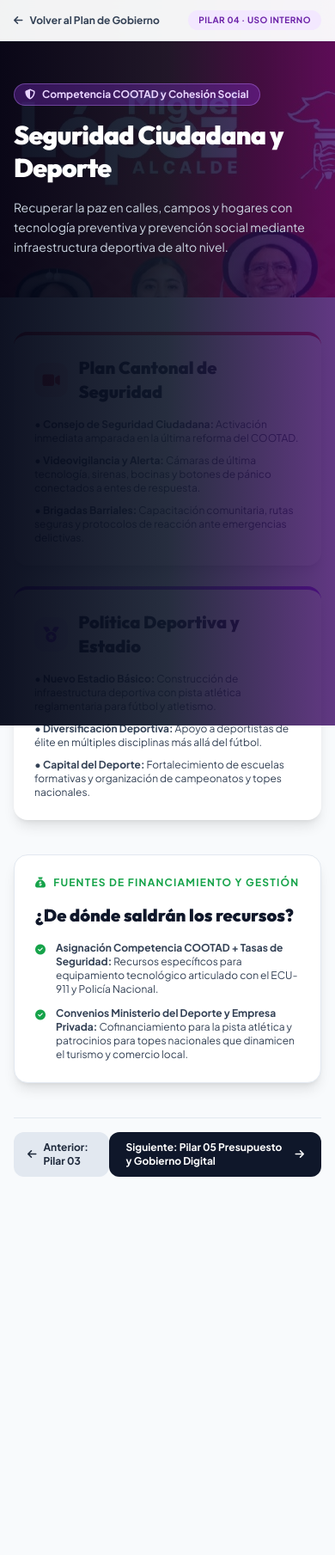
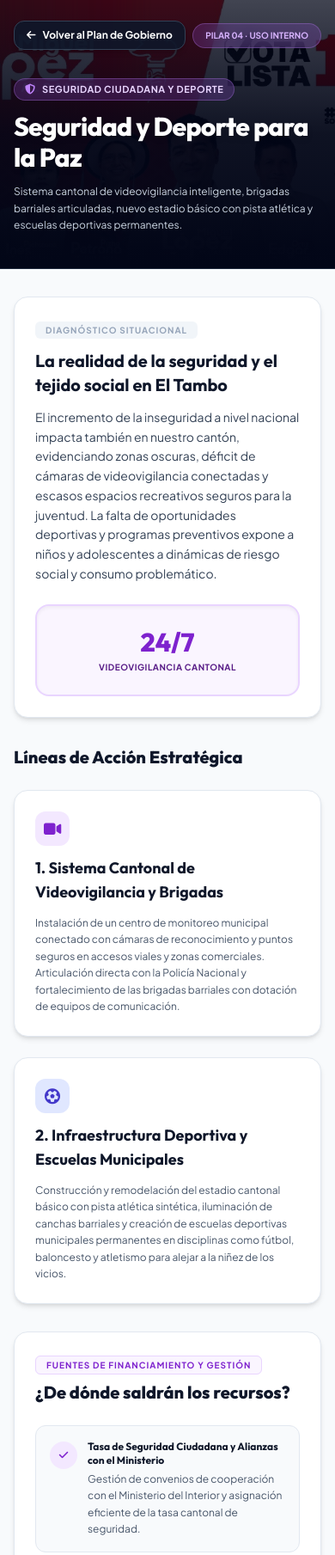
Before and after one commit to PabloAugustoE/miguel-lopez-alcalde, a plain HTML site: page propuesta-seguridad.html in a window 390 px wide. Shown: the top 1809 px of the page at 86% size. Before the commit the page ends 1409 px from the top, so only its background shows below. Drawn offline with nearby package versions, Linux system fonts and the light colour scheme.

Commit message:
Update propuesta-seguridad.html

```diff
--- a/propuesta-seguridad.html
+++ b/propuesta-seguridad.html
@@ -3,109 +3,186 @@
 <head>
   <meta charset="UTF-8">
   <meta name="viewport" content="width=device-width, initial-scale=1.0">
-  <title>Pilar 04: Seguridad Ciudadana y Deporte | Miguel López 2027</title>
+  <title>Seguridad y Deporte | Pilar 04 - Miguel López Alcalde 2027</title>
+
+  <!-- Tailwind CSS CDN -->
   <script src="https://cdn.tailwindcss.com"></script>
-  <link href="https://fonts.googleapis.com/css2?family=Outfit:wght@400;600;700;800;900&family=Plus+Jakarta+Sans:wght@400;500;600;700&display=swap" rel="stylesheet">
+
+  <!-- Google Fonts & FontAwesome -->
+  <link rel="preconnect" href="https://fonts.googleapis.com">
+  <link rel="preconnect" href="https://fonts.gstatic.com" crossorigin>
+  <link href="https://fonts.googleapis.com/css2?family=Outfit:wght@300;400;500;600;700;800&family=Plus+Jakarta+Sans:wght@400;500;600;700&display=swap" rel="stylesheet">
   <link rel="stylesheet" href="https://cdnjs.cloudflare.com/ajax/libs/font-awesome/6.4.0/css/all.min.css">
+
   <script>
     tailwind.config = {
       theme: {
         extend: {
-          fontFamily: { sans: ['"Plus Jakarta Sans"', 'sans-serif'], display: ['"Outfit"', 'sans-serif'] },
-          colors: { tambo: { red: '#dc2626', green: '#16a34a', dark: '#0f172a', light: '#f8fafc' } }
+          fontFamily: {
+            sans: ['"Plus Jakarta Sans"', 'sans-serif'],
+            display: ['"Outfit"', 'sans-serif'],
+          },
+          colors: {
+            tambo: {
+              red: '#dc2626',
+              green: '#16a34a',
+              dark: '#0f172a',
+              light: '#f8fafc',
+            }
+          }
         }
       }
     }
   </script>
-  <link rel="stylesheet" href="css/ficha-interna.css">
+  <link rel="stylesheet" href="css/styles.css">
 </head>
-<body class="bg-tambo-light text-tambo-dark font-sans antialiased">
+<body class="bg-slate-50 text-slate-900 font-sans antialiased selection:bg-purple-600 selection:text-white overflow-x-hidden">
 
-  <header class="sticky top-0 z-50 bg-white/95 backdrop-blur-md border-b border-slate-200 px-4 py-3 shadow-sm">
-    <div class="max-w-5xl mx-auto flex items-center justify-between">
-      <a href="index.html#propuestas" class="inline-flex items-center gap-2 text-xs sm:text-sm font-extrabold text-slate-700 hover:text-tambo-red transition-colors">
-        <i class="fa-solid fa-arrow-left"></i> Volver al Plan de Gobierno
-      </a>
-      <span class="bg-purple-100 text-purple-800 text-[10px] sm:text-xs font-black px-3 py-1 rounded-full uppercase tracking-wider">Pilar 04 · Uso Interno</span>
+  <!-- ==========================================
+       HEADER / BANNER SUPERIOR (FLUJO NATURAL Y SEGURO)
+       ========================================== -->
+  <header class="relative w-full bg-slate-950 px-4 sm:px-8 pt-6 pb-10 sm:pb-14 border-b border-slate-800 overflow-hidden">
+    <!-- Imagen de fondo estricta (absolute contenida en el header) -->
+    <div class="absolute inset-0 bg-cover bg-center opacity-25 pointer-events-none" style="background-image: url('assets/img/miguel-consejales.jpg');"></div>
+
+    <!-- Gradiente oscurecedor limitado únicamente al header -->
+    <div class="absolute inset-0 bg-gradient-to-t from-slate-950 via-slate-950/80 to-transparent pointer-events-none"></div>
+
+    <!-- Contenido del Header -->
+    <div class="max-w-4xl mx-auto w-full relative z-10 space-y-6">
+
+      <!-- Barra superior de navegación -->
+      <div class="flex justify-between items-center">
+        <a href="index.html" class="text-xs sm:text-sm font-bold text-white hover:text-purple-400 transition-colors flex items-center gap-2 bg-slate-900/90 px-3.5 py-2 rounded-xl border border-slate-700 shadow-md">
+          <i class="fa-solid fa-arrow-left"></i> Volver al Plan de Gobierno
+        </a>
+        <span class="text-[10px] sm:text-xs font-extrabold bg-purple-500/20 text-purple-300 border border-purple-400/30 px-3.5 py-1.5 rounded-full backdrop-blur-md">
+          PILAR 04 · USO INTERNO
+        </span>
+      </div>
+
+      <!-- Títulos y descripción del Banner -->
+      <div class="space-y-3 pt-2">
+        <div class="inline-flex items-center gap-2 bg-purple-500/20 border border-purple-400/30 px-3 py-1 rounded-full backdrop-blur-md">
+          <i class="fa-solid fa-shield-halved text-purple-400 text-xs"></i>
+          <span class="text-[11px] sm:text-xs font-bold text-purple-200 uppercase tracking-wider">Seguridad Ciudadana y Deporte</span>
+        </div>
+        <h1 class="text-3xl sm:text-5xl font-display font-black text-white tracking-tight drop-shadow-md">
+          Seguridad y Deporte para la Paz
+        </h1>
+        <p class="text-xs sm:text-base text-slate-300 max-w-2xl leading-relaxed">
+          Sistema cantonal de videovigilancia inteligente, brigadas barriales articuladas, nuevo estadio básico con pista atlética y escuelas deportivas permanentes.
+        </p>
+      </div>
+
     </div>
   </header>
 
-  <section class="ficha-hero-bg py-12 sm:py-16 px-4 text-white" style="background-image: url('assets/img/miguel-consejales.jpg');">
-    <div class="absolute inset-0 bg-gradient-to-r from-slate-950/95 via-slate-900/90 to-purple-950/80"></div>
-    <div class="max-w-5xl mx-auto relative z-10 space-y-4">
-      <div class="inline-flex items-center gap-2 bg-purple-600/30 border border-purple-400/40 px-3 py-1 rounded-full text-xs font-bold text-purple-200">
-        <i class="fa-solid fa-shield-halved"></i> Competencia COOTAD y Cohesión Social
-      </div>
-      <h1 class="text-3xl sm:text-5xl font-display font-black tracking-tight leading-tight">
-        Seguridad Ciudadana y Deporte
-      </h1>
-      <p class="text-sm sm:text-lg text-slate-300 max-w-3xl leading-relaxed">
-        Recuperar la paz en calles, campos y hogares con tecnología preventiva y prevención social mediante infraestructura deportiva de alto nivel.
-      </p>
-    </div>
-  </section>
+  <!-- ==========================================
+       CONTENIDO PRINCIPAL AMPLIADO
+       ========================================== -->
+  <main class="relative z-20 bg-slate-50 py-8 sm:py-12 px-4 sm:px-6">
+    <div class="max-w-4xl mx-auto space-y-8 sm:space-y-10">
 
-  <main class="max-w-5xl mx-auto px-4 py-10 space-y-10">
+      <!-- 1. DIAGNÓSTICO SITUACIONAL -->
+      <section class="bg-white rounded-2xl p-6 sm:p-8 shadow-md border border-slate-200 space-y-4">
+        <div class="flex flex-col md:flex-row items-start md:items-center justify-between gap-6">
+          <div class="space-y-3 flex-1">
+            <span class="text-[10px] font-black text-slate-400 uppercase tracking-widest bg-slate-100 px-3 py-1 rounded-md">Diagnóstico Situacional</span>
+            <h2 class="text-xl sm:text-2xl font-display font-bold text-slate-900">La realidad de la seguridad y el tejido social en El Tambo</h2>
+            <p class="text-sm sm:text-base text-slate-700 leading-relaxed">
+              El incremento de la inseguridad a nivel nacional impacta también en nuestro cantón, evidenciando zonas oscuras, déficit de cámaras de videovigilancia conectadas y escasos espacios recreativos seguros para la juventud. La falta de oportunidades deportivas y programas preventivos expone a niños y adolescentes a dinámicas de riesgo social y consumo problemático.
+            </p>
+          </div>
+          <!-- Tarjeta de indicador lateral -->
+          <div class="bg-purple-50 border-2 border-purple-200 rounded-2xl p-6 text-center shrink-0 w-full md:w-auto shadow-inner">
+            <span class="text-3xl sm:text-4xl font-display font-black text-purple-700 block">24/7</span>
+            <span class="text-[10px] font-extrabold text-purple-900 uppercase tracking-wider block mt-1">Videovigilancia cantonal</span>
+          </div>
+        </div>
+      </section>
 
-    <!-- Bloque Doble: Seguridad + Deporte -->
-    <div class="grid md:grid-cols-2 gap-6">
+      <!-- 2. LÍNEAS DE ACCIÓN ESTRATÉGICA -->
+      <div class="space-y-6">
+        <h2 class="text-xl sm:text-3xl font-display font-black text-slate-900">Líneas de Acción Estratégica</h2>
 
-      <!-- Sub-eje Seguridad -->
-      <div class="bg-white rounded-2xl p-6 shadow-lg border-t-4 border-t-tambo-red space-y-4">
-        <div class="flex items-center gap-3">
-          <div class="w-10 h-10 rounded-xl bg-red-100 text-tambo-red flex items-center justify-center text-lg"><i class="fa-solid fa-video"></i></div>
-          <h3 class="font-display font-black text-xl text-slate-900">Plan Cantonal de Seguridad</h3>
+        <div class="grid gap-6">
+          <!-- Tarjeta 1 -->
+          <div class="bg-white rounded-2xl p-6 shadow-md border border-slate-200 space-y-3">
+            <div class="w-10 h-10 rounded-xl bg-purple-100 text-purple-700 flex items-center justify-center text-lg">
+              <i class="fa-solid fa-video"></i>
+            </div>
+            <h3 class="font-display font-bold text-slate-900 text-lg">1. Sistema Cantonal de Videovigilancia y Brigadas</h3>
+            <p class="text-xs sm:text-sm text-slate-600 leading-relaxed">
+              Instalación de un centro de monitoreo municipal conectado con cámaras de reconocimiento y puntos seguros en accesos viales y zonas comerciales. Articulación directa con la Policía Nacional y fortalecimiento de las brigadas barriales con dotación de equipos de comunicación.
+            </p>
+          </div>
+
+          <!-- Tarjeta 2 -->
+          <div class="bg-white rounded-2xl p-6 shadow-md border border-slate-200 space-y-3">
+            <div class="w-10 h-10 rounded-xl bg-indigo-100 text-indigo-700 flex items-center justify-center text-lg">
+              <i class="fa-solid fa-futbol"></i>
+            </div>
+            <h3 class="font-display font-bold text-slate-900 text-lg">2. Infraestructura Deportiva y Escuelas Municipales</h3>
+            <p class="text-xs sm:text-sm text-slate-600 leading-relaxed">
+              Construcción y remodelación del estadio cantonal básico con pista atlética sintética, iluminación de canchas barriales y creación de escuelas deportivas municipales permanentes en disciplinas como fútbol, baloncesto y atletismo para alejar a la niñez de los vicios.
+            </p>
+          </div>
         </div>
-        <ul class="space-y-2.5 text-xs sm:text-sm text-slate-700">
-          <li><strong>• Consejo de Seguridad Ciudadana:</strong> Activación inmediata amparada en la última reforma del COOTAD.</li>
-          <li><strong>• Videovigilancia y Alerta:</strong> Cámaras de última tecnología, sirenas, bocinas y botones de pánico conectados a entes de respuesta.</li>
-          <li><strong>• Brigadas Barriales:</strong> Capacitación comunitaria, rutas seguras y protocolos de reacción ante emergencias delictivas.</li>
-        </ul>
       </div>
 
-      <!-- Sub-eje Deporte -->
-      <div class="bg-white rounded-2xl p-6 shadow-lg border-t-4 border-t-purple-600 space-y-4">
-        <div class="flex items-center gap-3">
-          <div class="w-10 h-10 rounded-xl bg-purple-100 text-purple-600 flex items-center justify-center text-lg"><i class="fa-solid fa-medal"></i></div>
-          <h3 class="font-display font-black text-xl text-slate-900">Política Deportiva y Estadio</h3>
+      <!-- 3. FUENTES DE FINANCIAMIENTO Y GESTIÓN -->
+      <section class="bg-white rounded-2xl p-6 sm:p-8 shadow-md border border-slate-200 space-y-6">
+        <div class="space-y-2">
+          <span class="text-[10px] font-black text-purple-700 uppercase tracking-widest bg-purple-50 px-3 py-1 rounded-md border border-purple-200">Fuentes de Financiamiento y Gestión</span>
+          <h2 class="text-xl sm:text-2xl font-display font-black text-slate-900">¿De dónde saldrán los recursos?</h2>
         </div>
-        <ul class="space-y-2.5 text-xs sm:text-sm text-slate-700">
-          <li><strong>• Nuevo Estadio Básico:</strong> Construcción de infraestructura deportiva con pista atlética reglamentaria para fútbol y atletismo.</li>
-          <li><strong>• Diversificación Deportiva:</strong> Apoyo a deportistas de élite en múltiples disciplinas más allá del fútbol.</li>
-          <li><strong>• Capital del Deporte:</strong> Fortalecimiento de escuelas formativas y organización de campeonatos y topes nacionales.</li>
-        </ul>
+
+        <div class="grid sm:grid-cols-2 gap-4">
+          <div class="bg-slate-50 p-4 rounded-xl border border-slate-200 flex items-start gap-3">
+            <div class="w-8 h-8 rounded-full bg-purple-100 text-purple-700 flex items-center justify-center shrink-0 mt-0.5"><i class="fa-solid fa-check text-xs"></i></div>
+            <div class="space-y-1">
+              <h4 class="font-bold text-slate-900 text-xs sm:text-sm">Tasa de Seguridad Ciudadana y Alianzas con el Ministerio</h4>
+              <p class="text-xs text-slate-600 leading-relaxed">Gestión de convenios de cooperación con el Ministerio del Interior y asignación eficiente de la tasa cantonal de seguridad.</p>
+            </div>
+          </div>
+
+          <div class="bg-slate-50 p-4 rounded-xl border border-slate-200 flex items-start gap-3">
+            <div class="w-8 h-8 rounded-full bg-purple-100 text-purple-700 flex items-center justify-center shrink-0 mt-0.5"><i class="fa-solid fa-check text-xs"></i></div>
+            <div class="space-y-1">
+              <h4 class="font-bold text-slate-900 text-xs sm:text-sm">Gestión ante Ministerio del Deporte</h4>
+              <p class="text-xs text-slate-600 leading-relaxed">Financiamiento parcial no reembolsable y asignación de entrenadores profesionales para las escuelas formativas cantonales.</p>
+            </div>
+          </div>
+        </div>
+
+        <!-- Barra resumen inferior -->
+        <div class="bg-gradient-to-r from-purple-900 to-slate-900 text-white p-4 sm:p-5 rounded-xl flex flex-col sm:flex-row items-center justify-between gap-3 text-center sm:text-left">
+          <span class="text-xs font-extrabold uppercase tracking-wider text-purple-300">Modelo de Seguridad: Tecnología + Prevención Social</span>
+          <span class="text-base sm:text-lg font-display font-black text-white bg-white/10 px-4 py-1.5 rounded-lg border border-white/20">El Tambo Seguro y Activo</span>
+        </div>
+      </section>
+
+      <!-- BOTONERA DE NAVEGACIÓN ENTRE FICHAS -->
+      <div class="flex items-center justify-between pt-4 pb-6">
+        <a href="propuesta-emprendimiento.html" class="px-4 py-2.5 rounded-xl bg-white border border-slate-300 text-slate-700 text-xs font-extrabold hover:bg-slate-100 transition-all flex items-center gap-2 shadow-sm">
+          <i class="fa-solid fa-arrow-left"></i> Anterior: Pilar 03 Emprendimiento
+        </a>
+        <a href="propuesta-transparencia.html" class="px-5 py-2.5 rounded-xl bg-slate-900 text-white text-xs font-extrabold hover:bg-slate-800 transition-all flex items-center gap-2 shadow-md">
+          Siguiente: Pilar 05 Transparencia <i class="fa-solid fa-arrow-right"></i>
+        </a>
       </div>
 
     </div>
-
-    <!-- Sustento Financiero -->
-    <div class="bg-white rounded-2xl p-6 sm:p-8 border border-slate-200 shadow-lg space-y-4">
-      <div class="flex items-center gap-2 text-tambo-green font-extrabold text-xs uppercase tracking-widest">
-        <i class="fa-solid fa-sack-dollar"></i> Fuentes de Financiamiento y Gestión
-      </div>
-      <h3 class="text-xl font-display font-black text-slate-900">¿De dónde saldrán los recursos?</h3>
-      <ul class="space-y-3 text-xs sm:text-sm text-slate-700">
-        <li class="flex items-start gap-3">
-          <i class="fa-solid fa-circle-check text-tambo-green mt-1"></i>
-          <span><strong>Asignación Competencia COOTAD + Tasas de Seguridad:</strong> Recursos específicos para equipamiento tecnológico articulado con el ECU-911 y Policía Nacional.</span>
-        </li>
-        <li class="flex items-start gap-3">
-          <i class="fa-solid fa-circle-check text-tambo-green mt-1"></i>
-          <span><strong>Convenios Ministerio del Deporte y Empresa Privada:</strong> Cofinanciamiento para la pista atlética y patrocinios para topes nacionales que dinamicen el turismo y comercio local.</span>
-        </li>
-      </ul>
-    </div>
-
-    <div class="flex justify-between items-center pt-4 border-t border-slate-200">
-      <a href="agricultura.html" class="px-4 py-2.5 rounded-xl bg-slate-200 hover:bg-slate-300 text-slate-800 text-xs font-extrabold flex items-center gap-2">
-        <i class="fa-solid fa-arrow-left"></i> Anterior: Pilar 03
-      </a>
-      <a href="financiamiento.html" class="px-5 py-2.5 rounded-xl bg-slate-900 hover:bg-tambo-red text-white text-xs font-extrabold flex items-center gap-2 transition-colors">
-        Siguiente: Pilar 05 Presupuesto y Gobierno Digital <i class="fa-solid fa-arrow-right"></i>
-      </a>
-    </div>
   </main>
 
-  <script src="js/ficha-interna.js"></script>
+  <!-- FOOTER -->
+  <footer class="bg-slate-900 text-white py-8 px-4 border-t border-slate-800 relative z-20">
+    <div class="max-w-4xl mx-auto flex flex-col sm:flex-row items-center justify-between gap-4 text-xs text-slate-400">
+      <span>Miguel López Alcalde · Plan de Gobierno 2027</span>
+      <a href="index.html" class="hover:text-white transition-colors"><i class="fa-solid fa-house mr-1"></i> Volver al inicio</a>
+    </div>
+  </footer>
+
 </body>
 </html>
```
